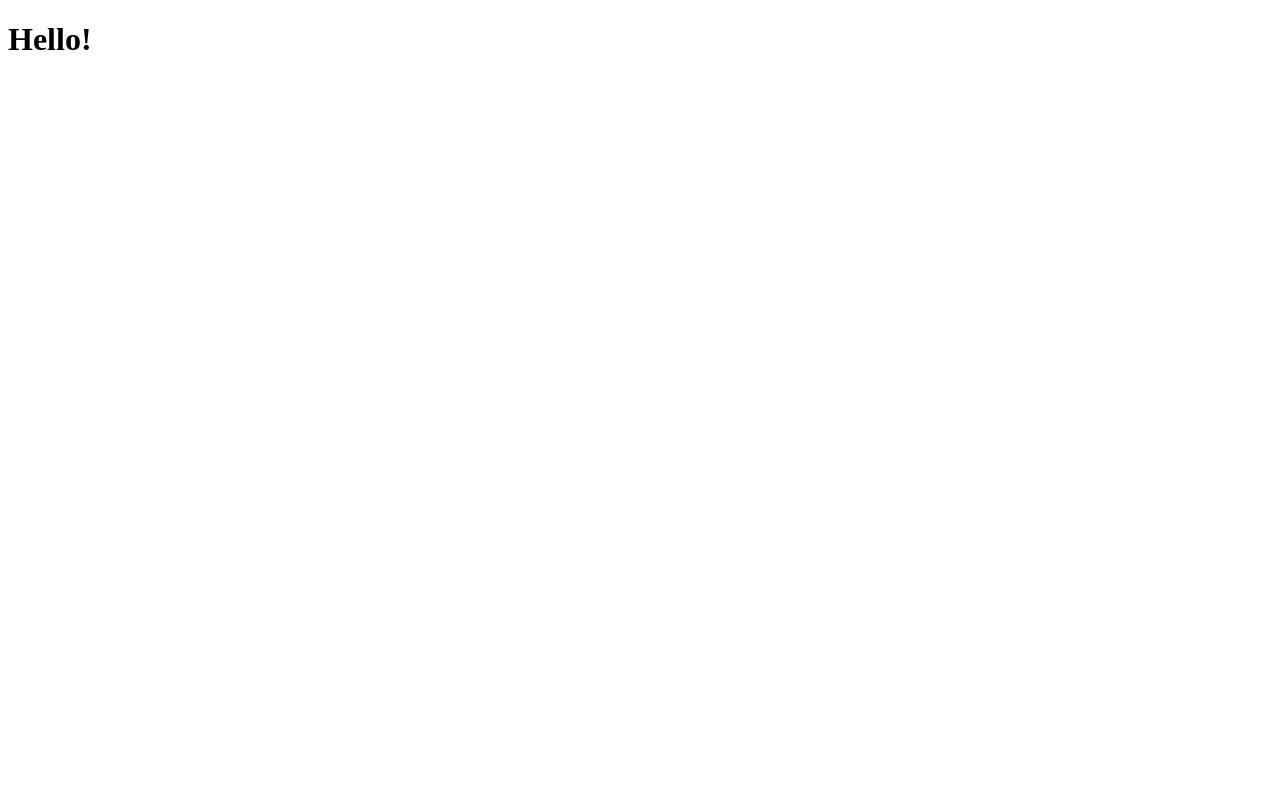
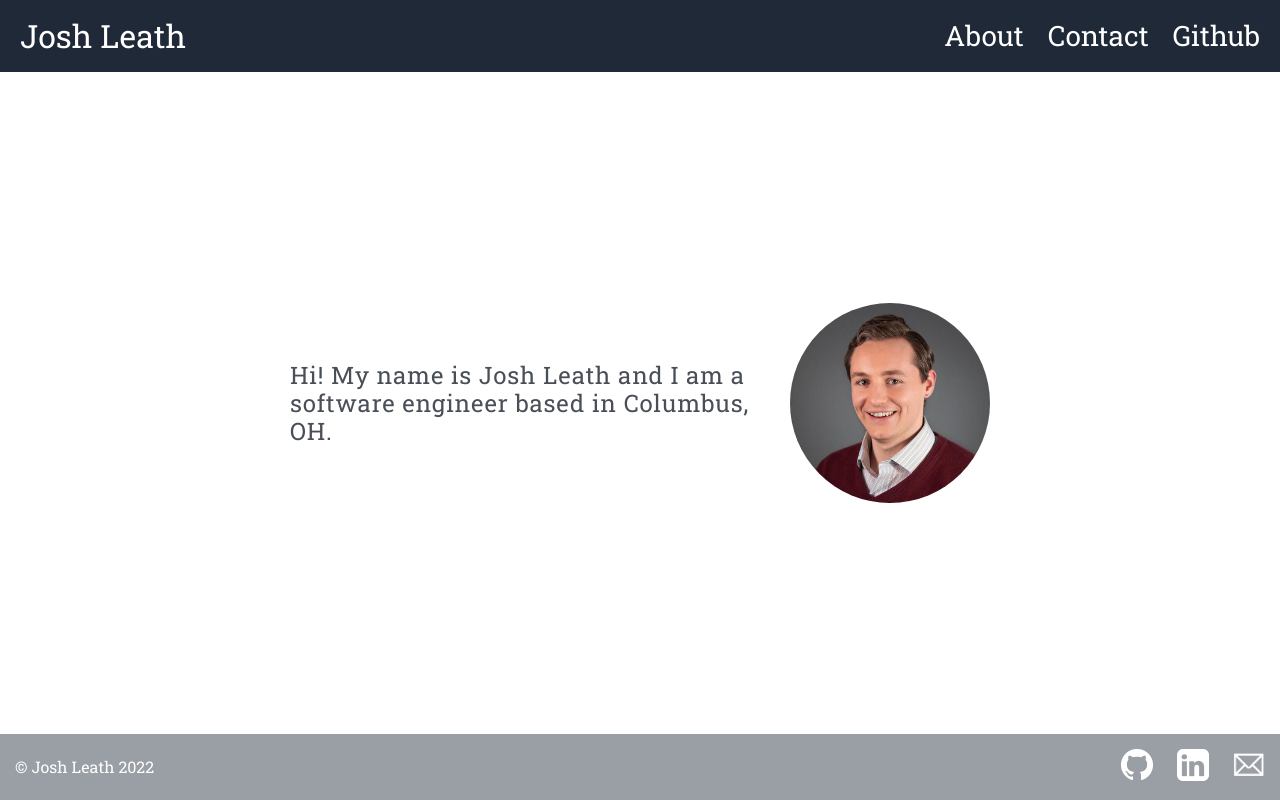
Before and after one commit to jleath/jleath.github.io, a plain HTML site: page index.html in a window 1280 px wide. Drawn offline with Linux system fonts and the light colour scheme.

Commit message:
basic template for about page

```diff
--- a/index.html
+++ b/index.html
@@ -4,9 +4,37 @@
   <meta charset="UTF-8">
   <meta http-equiv="X-UA-Compatible" content="IE=edge">
   <meta name="viewport" content="width=device-width, initial-scale=1.0">
+  <link rel="stylesheet" href="./styles/reset.css">
+  <link rel="stylesheet" href="./styles/main.css">
+  <link rel="preconnect" href="https://fonts.googleapis.com">
+  <link rel="preconnect" href="https://fonts.gstatic.com" crossorigin>
+  <link href="https://fonts.googleapis.com/css2?family=Roboto+Slab&display=swap" rel="stylesheet">
   <title>Josh Leath</title>
 </head>
 <body>
-  <h1>Hello!</h1>
+  <header class="navbar">
+    <h1>Josh Leath</h1>
+    <nav>
+      <ul>
+        <li><a href="./index.html">About</a></li>
+        <li><a href="./contact.html">Contact</a></li>
+        <li><a href="https://github.com/jleath">Github</a></li>
+      </ul>
+    </nav>
+  </header>
+  <section id="about">
+    <p>Hi! My name is Josh Leath and I am a software engineer based in Columbus, OH.</p>
+    <img src="./images/jleath_photo.jpeg">
+  </section>
+  <footer class="navbar">
+    <p>&copy; Josh Leath 2022</p>
+    <nav>
+      <ul>
+        <li><a href="https://www.github.com/jleath"><img src="./images/GitHub-Mark-Light-32px.png"></a></li>
+        <li><a href="#"><img src="./images/linkedin-icon-18-256.png"></a></li>
+        <li><a href="mailto:joshua.leath@icloud.com"><img src="./images/1200px-Aiga_mail_white.svg.png"></a></li>
+      </ul>
+    </nav>
+  </footer>
 </body>
 </html>
--- /dev/null
+++ b/styles/main.css
@@ -0,0 +1,74 @@
+* {
+  box-sizing: border-box;
+}
+
+html, body {
+  height: 100%;
+}
+
+body {
+  display: flex;
+  flex-direction: column;
+  font-family: 'Roboto Slab', serif;
+}
+
+.navbar {
+  display: flex;
+  justify-content: space-between;
+  align-items: center;
+}
+
+header {
+  background-color: #1F2937;
+  color: white;
+  padding: 20px;
+}
+
+header h1 {
+  font-size: 2rem;
+}
+
+.navbar a {
+  text-decoration: none;
+  color: white;
+  font-size: 28px;
+}
+
+.navbar li {
+  display: inline-block;
+  margin-left: 20px;
+}
+
+#about {
+  margin: 40px;
+  flex-grow: 1;
+  display: flex;
+  justify-content: space-around;
+  align-items: center;
+  max-width: 700px;
+  margin: 40px auto;
+}
+
+#about p {
+  font-size: 1.5rem;
+  letter-spacing: .05rem;
+  line-height: 1.75rem;
+  color: #494e57;
+}
+
+#about img {
+  border-radius: 50%;
+  width: 200px;
+}
+
+footer {
+  flex-shrink: 0;
+  padding: 15px;
+  color: white;
+  background-color: #9a9ea5;
+  font-size: 1rem;
+}
+
+footer img {
+  max-height: 32px;
+}
--- /dev/null
+++ b/styles/reset.css
@@ -0,0 +1,48 @@
+/* http://meyerweb.com/eric/tools/css/reset/
+   v2.0 | 20110126
+   License: none (public domain)
+*/
+
+html, body, div, span, applet, object, iframe,
+h1, h2, h3, h4, h5, h6, p, blockquote, pre,
+a, abbr, acronym, address, big, cite, code,
+del, dfn, em, img, ins, kbd, q, s, samp,
+small, strike, strong, sub, sup, tt, var,
+b, u, i, center,
+dl, dt, dd, ol, ul, li,
+fieldset, form, label, legend,
+table, caption, tbody, tfoot, thead, tr, th, td,
+article, aside, canvas, details, embed,
+figure, figcaption, footer, header, hgroup,
+menu, nav, output, ruby, section, summary,
+time, mark, audio, video {
+	margin: 0;
+	padding: 0;
+	border: 0;
+	font-size: 100%;
+	font: inherit;
+	vertical-align: baseline;
+}
+/* HTML5 display-role reset for older browsers */
+article, aside, details, figcaption, figure,
+footer, header, hgroup, menu, nav, section {
+	display: block;
+}
+body {
+	line-height: 1;
+}
+ol, ul {
+	list-style: none;
+}
+blockquote, q {
+	quotes: none;
+}
+blockquote:before, blockquote:after,
+q:before, q:after {
+	content: '';
+	content: none;
+}
+table {
+	border-collapse: collapse;
+	border-spacing: 0;
+}
```
Also changed, not shown: images/1200px-Aiga_mail_white.svg.png (added), images/GitHub-Mark-Light-32px.png (added), images/jleath_photo.jpeg (added), images/linkedin-icon-18-256.png (added).
